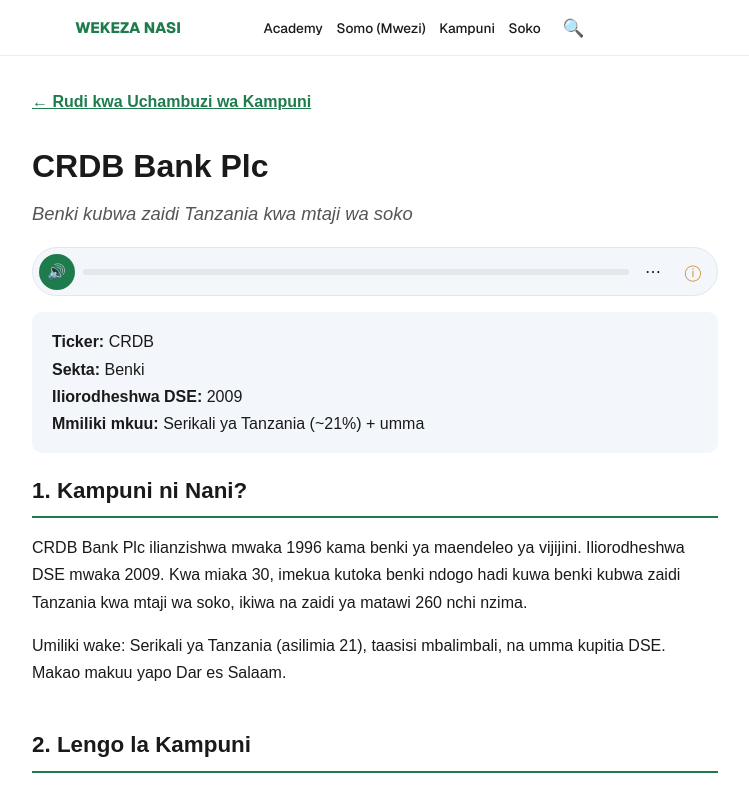
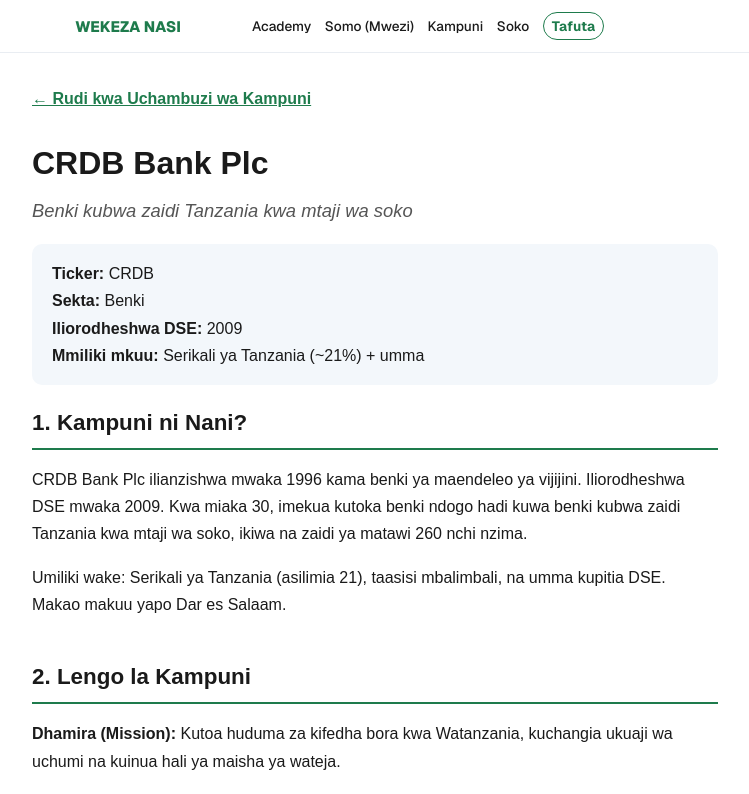
Before and after one commit to sadikiabubakari698-crypto/wekeza_nasi, a Next.js app in the folder wekeza-nasi-app/: page /kampuni/crdb in a window 1280 px wide. Shown: the top 794 px of the page, without its empty margins (265-1014 px from the left). Built offline with nearby package versions, Linux system fonts and the light colour scheme.

Commit message:
Remove audio system (temporarily); Header uses 'Tafuta' text instead of emoji

```diff
--- a/wekeza-nasi-app/app/kampuni/crdb/page.js
+++ b/wekeza-nasi-app/app/kampuni/crdb/page.js
@@ -1,4 +1,3 @@
-import ListenButton from "../../../components/ListenButton";
 import ShareButtons from "../../../components/ShareButtons";
 import RelatedArticles from "../../../components/RelatedArticles";
 export default function CRDB() {
@@ -20,10 +19,7 @@
       <p style={{ fontSize: "1.15rem", fontStyle: "italic", color: "#555", marginTop: 0 }}>
         Benki kubwa zaidi Tanzania kwa mtaji wa soko
       </p>
-
-      <ListenButton text={typeof document !== "undefined" ? document.body.innerText : ""} label="Sikiliza Uchambuzi" />
-
-      <div style={infoBoxStyle}>
+<div style={infoBoxStyle}>
         <div><strong>Ticker:</strong> CRDB</div>
         <div><strong>Sekta:</strong> Benki</div>
         <div><strong>Iliorodheshwa DSE:</strong> 2009</div>
--- a/wekeza-nasi-app/app/kampuni/dse/page.js
+++ b/wekeza-nasi-app/app/kampuni/dse/page.js
@@ -1,4 +1,3 @@
-import ListenButton from "../../../components/ListenButton";
 import ShareButtons from "../../../components/ShareButtons";
 import RelatedArticles from "../../../components/RelatedArticles";
 export default function DSE() {
@@ -20,10 +19,7 @@
       <p style={{ fontSize: "1.15rem", fontStyle: "italic", color: "#555", marginTop: 0 }}>
         Soko la hisa lenyewe ni kampuni — kesi ya kipekee
       </p>
-
-      <ListenButton text={typeof document !== "undefined" ? document.body.innerText : ""} label="Sikiliza Uchambuzi" />
-
-      <div style={infoBoxStyle}>
+<div style={infoBoxStyle}>
         <div><strong>Ticker:</strong> DSE</div>
         <div><strong>Sekta:</strong> Huduma za Fedha / Soko la Hisa</div>
         <div><strong>Iliorodheshwa DSE:</strong> 2016 (self-listing)</div>
--- a/wekeza-nasi-app/app/kampuni/nmb/page.js
+++ b/wekeza-nasi-app/app/kampuni/nmb/page.js
@@ -1,4 +1,3 @@
-import ListenButton from "../../../components/ListenButton";
 import ShareButtons from "../../../components/ShareButtons";
 import RelatedArticles from "../../../components/RelatedArticles";
 export default function NMB() {
@@ -20,10 +19,7 @@
       <p style={{ fontSize: "1.15rem", fontStyle: "italic", color: "#555", marginTop: 0 }}>
         Benki yenye faida kubwa zaidi Tanzania
       </p>
-
-      <ListenButton text={typeof document !== "undefined" ? document.body.innerText : ""} label="Sikiliza Uchambuzi" />
-
-      <div style={infoBoxStyle}>
+<div style={infoBoxStyle}>
         <div><strong>Ticker:</strong> NMB</div>
         <div><strong>Sekta:</strong> Benki</div>
         <div><strong>Iliorodheshwa DSE:</strong> 2008</div>
--- a/wekeza-nasi-app/app/kampuni/swissport/page.js
+++ b/wekeza-nasi-app/app/kampuni/swissport/page.js
@@ -1,4 +1,3 @@
-import ListenButton from "../../../components/ListenButton";
 import ShareButtons from "../../../components/ShareButtons";
 import RelatedArticles from "../../../components/RelatedArticles";
 export default function Swissport() {
@@ -20,10 +19,7 @@
       <p style={{ fontSize: "1.15rem", fontStyle: "italic", color: "#555", marginTop: 0 }}>
         Huduma za uwanja wa ndege — mlango wa anga wa Tanzania
       </p>
-
-      <ListenButton text={typeof document !== "undefined" ? document.body.innerText : ""} label="Sikiliza Uchambuzi" />
-
-      <div style={infoBoxStyle}>
+<div style={infoBoxStyle}>
         <div><strong>Ticker:</strong> SWIS</div>
         <div><strong>Sekta:</strong> Huduma za Anga (Aviation Ground Services)</div>
         <div><strong>Iliorodheshwa DSE:</strong> 2003</div>
--- a/wekeza-nasi-app/app/kampuni/tbl/page.js
+++ b/wekeza-nasi-app/app/kampuni/tbl/page.js
@@ -1,4 +1,3 @@
-import ListenButton from "../../../components/ListenButton";
 import ShareButtons from "../../../components/ShareButtons";
 import RelatedArticles from "../../../components/RelatedArticles";
 export default function TBL() {
@@ -20,10 +19,7 @@
       <p style={{ fontSize: "1.15rem", fontStyle: "italic", color: "#555", marginTop: 0 }}>
         Kampuni ya zamani zaidi ya viwanda Tanzania
       </p>
-
-      <ListenButton text={typeof document !== "undefined" ? document.body.innerText : ""} label="Sikiliza Uchambuzi" />
-
-      <div style={infoBoxStyle}>
+<div style={infoBoxStyle}>
         <div><strong>Ticker:</strong> TBL</div>
         <div><strong>Sekta:</strong> Vinywaji</div>
         <div><strong>Iliorodheshwa DSE:</strong> 1998</div>
--- a/wekeza-nasi-app/app/kampuni/tcc/page.js
+++ b/wekeza-nasi-app/app/kampuni/tcc/page.js
@@ -1,4 +1,3 @@
-import ListenButton from "../../../components/ListenButton";
 import ShareButtons from "../../../components/ShareButtons";
 import RelatedArticles from "../../../components/RelatedArticles";
 export default function TCC() {
@@ -20,10 +19,7 @@
       <p style={{ fontSize: "1.15rem", fontStyle: "italic", color: "#555", marginTop: 0 }}>
         Kampuni ya zamani zaidi iliyoorodheshwa DSE
       </p>
-
-      <ListenButton text={typeof document !== "undefined" ? document.body.innerText : ""} label="Sikiliza Uchambuzi" />
-
-      <div style={infoBoxStyle}>
+<div style={infoBoxStyle}>
         <div><strong>Ticker:</strong> TCC</div>
         <div><strong>Sekta:</strong> Bidhaa za Matumizi (Sigara)</div>
         <div><strong>Iliorodheshwa DSE:</strong> 2000 (moja ya za kwanza)</div>
--- a/wekeza-nasi-app/app/kampuni/tpcc/page.js
+++ b/wekeza-nasi-app/app/kampuni/tpcc/page.js
@@ -1,4 +1,3 @@
-import ListenButton from "../../../components/ListenButton";
 import ShareButtons from "../../../components/ShareButtons";
 import RelatedArticles from "../../../components/RelatedArticles";
 export default function TPCC() {
@@ -21,10 +20,7 @@
       <p style={{ fontSize: "1.15rem", fontStyle: "italic", color: "#555", marginTop: 0 }}>
         Twiga Cement — Saruji inayojenga Tanzania
       </p>
-
-      <ListenButton text={typeof document !== "undefined" ? document.body.innerText : ""} label="Sikiliza Uchambuzi" />
-
-      <div style={infoBoxStyle}>
+<div style={infoBoxStyle}>
         <div><strong>Ticker:</strong> TPCC</div>
         <div><strong>Sekta:</strong> Ujenzi / Saruji</div>
         <div><strong>Iliorodheshwa DSE:</strong> 2000</div>
--- a/wekeza-nasi-app/app/kampuni/vodacom/page.js
+++ b/wekeza-nasi-app/app/kampuni/vodacom/page.js
@@ -1,4 +1,3 @@
-import ListenButton from "../../../components/ListenButton";
 import ShareButtons from "../../../components/ShareButtons";
 import RelatedArticles from "../../../components/RelatedArticles";
 export default function Vodacom() {
@@ -20,10 +19,7 @@
       <p style={{ fontSize: "1.15rem", fontStyle: "italic", color: "#555", marginTop: 0 }}>
         Kampuni kubwa zaidi ya mawasiliano Tanzania
       </p>
-
-      <ListenButton text={typeof document !== "undefined" ? document.body.innerText : ""} label="Sikiliza Uchambuzi" />
-
-      <div style={infoBoxStyle}>
+<div style={infoBoxStyle}>
         <div><strong>Ticker:</strong> VODA</div>
         <div><strong>Sekta:</strong> Mawasiliano</div>
         <div><strong>Iliorodheshwa DSE:</strong> 2017</div>
--- a/wekeza-nasi-app/app/soko/[slug]/page.js
+++ b/wekeza-nasi-app/app/soko/[slug]/page.js
@@ -2,7 +2,6 @@
 import { notFound } from "next/navigation";
 import Breadcrumbs from "../../../components/Breadcrumbs";
 import Footer from "../../../components/Footer";
-import ListenButton from "../../../components/ListenButton";
 import TableOfContents from "../../../components/TableOfContents";
 import ShareButtons from "../../../components/ShareButtons";
 import RelatedArticles from "../../../components/RelatedArticles";
@@ -69,10 +68,7 @@
       {article.subtitle && (
         <p style={{ fontSize: "1.05rem", fontStyle: "italic", color: "#555555", marginTop: "0.25rem" }}>{article.subtitle}</p>
       )}
-
-      <ListenButton text={audioText} label="Sikiliza Somo Hili" />
-
-      <TableOfContents items={tocItems} />
+<TableOfContents items={tocItems} />
 
       {article.sections?.map((section, i) => {
         if (section.callout === "avoid") {
--- a/wekeza-nasi-app/app/somo-la-mwezi/[slug]/page.js
+++ b/wekeza-nasi-app/app/somo-la-mwezi/[slug]/page.js
@@ -1,7 +1,6 @@
 import { getAllPlannedItems } from "../../../lib/content-engine";
 import { notFound } from "next/navigation";
 import Breadcrumbs from "../../../components/Breadcrumbs";
-import ListenButton from "../../../components/ListenButton";
 import TableOfContents from "../../../components/TableOfContents";
 import ShareButtons from "../../../components/ShareButtons";
 import RelatedArticles from "../../../components/RelatedArticles";
@@ -66,10 +65,7 @@
       {article.subtitle && (
         <p style={{ fontSize: "1.15rem", fontStyle: "italic", color: "#555555" }}>{article.subtitle}</p>
       )}
-
-      <ListenButton text={audioText} label="Sikiliza Uchambuzi" />
-
-      {article.company && (
+{article.company && (
         <div style={infoBoxStyle}>
           <div><strong>Sekta:</strong> {article.company.sector}</div>
           <div><strong>Ticker:</strong> {article.company.ticker}</div>
--- a/wekeza-nasi-app/components/Header.js
+++ b/wekeza-nasi-app/components/Header.js
@@ -12,75 +12,14 @@
     { href: "/soko", label: "Soko" },
   ];
 
-  const headerStyle = {
-    position: "sticky",
-    top: 0,
-    zIndex: 100,
-    background: "#ffffff",
-    borderBottom: "1px solid #e9edf2",
-    padding: "0.75rem 1rem",
-  };
-
-  const innerStyle = {
-    maxWidth: "600px",
-    margin: "0 auto",
-    display: "flex",
-    justifyContent: "space-between",
-    alignItems: "center",
-    gap: "0.5rem",
-  };
-
-  const logoStyle = {
-    fontWeight: 800,
-    fontSize: "0.95rem",
-    color: "#1e7b4c",
-    textDecoration: "none",
-    whiteSpace: "nowrap",
-  };
-
-  const desktopNavStyle = {
-    display: "flex",
-    gap: "0.85rem",
-    alignItems: "center",
-  };
-
-  const navLinkStyle = {
-    color: "#1a1a1a",
-    textDecoration: "none",
-    fontSize: "0.85rem",
-    fontWeight: 500,
-    whiteSpace: "nowrap",
-  };
-
-  const iconBtnStyle = {
-    background: "transparent",
-    border: "none",
-    fontSize: "1.1rem",
-    cursor: "pointer",
-    color: "#1a1a1a",
-    padding: "0.25rem 0.5rem",
-    textDecoration: "none",
-  };
-
-  const menuBtnStyle = {
-    background: "transparent",
-    border: "none",
-    fontSize: "1.4rem",
-    lineHeight: 1,
-    color: "#1a1a1a",
-    padding: "0.25rem 0.5rem",
-    cursor: "pointer",
-  };
-
-  const mobileMenuStyle = {
-    maxWidth: "600px",
-    margin: "0.5rem auto 0",
-    display: "flex",
-    flexDirection: "column",
-    gap: "0.75rem",
-    paddingTop: "0.75rem",
-    borderTop: "1px solid #e9edf2",
-  };
+  const headerStyle = { position: "sticky", top: 0, zIndex: 100, background: "#ffffff", borderBottom: "1px solid #e9edf2", padding: "0.75rem 1rem" };
+  const innerStyle = { maxWidth: "600px", margin: "0 auto", display: "flex", justifyContent: "space-between", alignItems: "center", gap: "0.5rem" };
+  const logoStyle = { fontWeight: 800, fontSize: "0.95rem", color: "#1e7b4c", textDecoration: "none", whiteSpace: "nowrap" };
+  const desktopNavStyle = { display: "flex", gap: "0.85rem", alignItems: "center" };
+  const navLinkStyle = { color: "#1a1a1a", textDecoration: "none", fontSize: "0.85rem", fontWeight: 500, whiteSpace: "nowrap" };
+  const searchLinkStyle = { color: "#1e7b4c", textDecoration: "none", fontSize: "0.85rem", fontWeight: 700, whiteSpace: "nowrap", padding: "0.25rem 0.5rem", border: "1.5px solid #1e7b4c", borderRadius: "var(--radius-pill)" };
+  const menuBtnStyle = { background: "transparent", border: "none", fontSize: "1.4rem", lineHeight: 1, color: "#1a1a1a", padding: "0.25rem 0.5rem", cursor: "pointer" };
+  const mobileMenuStyle = { maxWidth: "600px", margin: "0.5rem auto 0", display: "flex", flexDirection: "column", gap: "0.75rem", paddingTop: "0.75rem", borderTop: "1px solid #e9edf2" };
 
   return (
     <header style={headerStyle}>
@@ -91,11 +30,11 @@
           {links.map((l) => (
             <Link key={l.href} href={l.href} style={navLinkStyle}>{l.label}</Link>
           ))}
-          <Link href="/search" style={iconBtnStyle} aria-label="Tafuta">🔍</Link>
+          <Link href="/search" style={searchLinkStyle}>Tafuta</Link>
         </nav>
 
         <div style={{ display: "flex", alignItems: "center", gap: "0.25rem" }}>
-          <Link href="/search" style={{ ...iconBtnStyle, display: "flex" }} className="mobile-search-btn" aria-label="Tafuta">🔍</Link>
+          <Link href="/search" style={searchLinkStyle} className="mobile-search-link">Tafuta</Link>
           <button
             style={menuBtnStyle}
             className="mobile-menu-btn"
@@ -110,20 +49,11 @@
       {open && (
         <div style={mobileMenuStyle}>
           {links.map((l) => (
-            <Link
-              key={l.href}
-              href={l.href}
-              style={{ ...navLinkStyle, fontSize: "1rem", fontWeight: 600 }}
-              onClick={() => setOpen(false)}
-            >
+            <Link key={l.href} href={l.href} style={{ ...navLinkStyle, fontSize: "1rem", fontWeight: 600 }} onClick={() => setOpen(false)}>
               {l.label}
             </Link>
           ))}
-          <Link
-            href="/mfuko-wa-maarifa"
-            style={{ ...navLinkStyle, fontSize: "1rem", fontWeight: 600 }}
-            onClick={() => setOpen(false)}
-          >
+          <Link href="/mfuko-wa-maarifa" style={{ ...navLinkStyle, fontSize: "1rem", fontWeight: 600 }} onClick={() => setOpen(false)}>
             Mfuko wa Maarifa
           </Link>
         </div>
@@ -132,11 +62,11 @@
       <style jsx global>{`
         .desktop-nav { display: none; }
         .mobile-menu-btn { display: block; }
-        .mobile-search-btn { display: flex; }
+        .mobile-search-link { display: inline-block; }
         @media (min-width: 768px) {
           .desktop-nav { display: flex !important; }
           .mobile-menu-btn { display: none !important; }
-          .mobile-search-btn { display: none !important; }
+          .mobile-search-link { display: none !important; }
         }
       `}</style>
     </header>
--- a/wekeza-nasi-app/components/LessonStepper.js
+++ b/wekeza-nasi-app/components/LessonStepper.js
@@ -3,7 +3,6 @@
 import Link from "next/link";
 import LessonQuiz from "./LessonQuiz";
 import SaveToJournal from "./SaveToJournal";
-import ListenButton from "./ListenButton";
 import { markPassed } from "../lib/progress";
 
 export default function LessonStepper({
@@ -98,9 +97,7 @@
             ))}
           </ul>
         )}
-
-        <ListenButton text={stepAudioText} label="Sikiliza Hatua Hii" />
-      </div>
+</div>
 
       <div style={navRowStyle}>
         {current > 0 ? (
```
